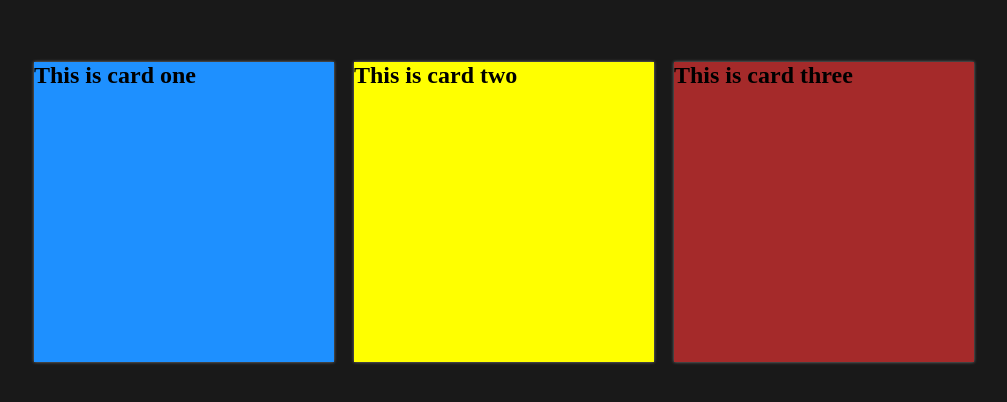
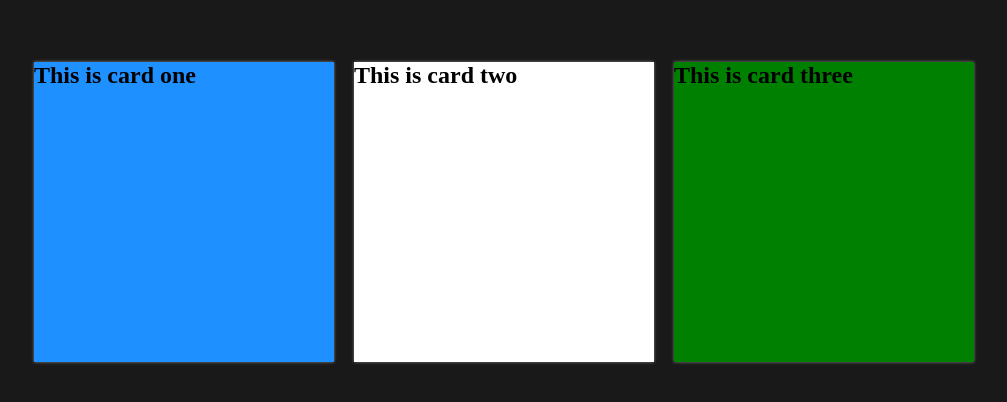
Before and after one commit to jonesmil/demo, a plain HTML site: page index.html in a window 1280 px wide. Shown: the part 188-590 px from the top of the page, without its empty margins (136-1143 px from the left). Drawn offline with Linux system fonts and the light colour scheme.

Commit message:
version2

```diff
--- a/index.css
+++ b/index.css
@@ -25,7 +25,7 @@
 .card2{
     width: 300px;
     height: 300px;
-    background: yellow;
+    background: white;
     box-shadow: 0 0 3px gray;
     margin: 10px;
 }
@@ -33,7 +33,7 @@
 .card3{
     width: 300px;
     height: 300px;
-    background: brown;
+    background: green;
     box-shadow: 0 0 3px gray;
     margin: 10px;
 }
```
